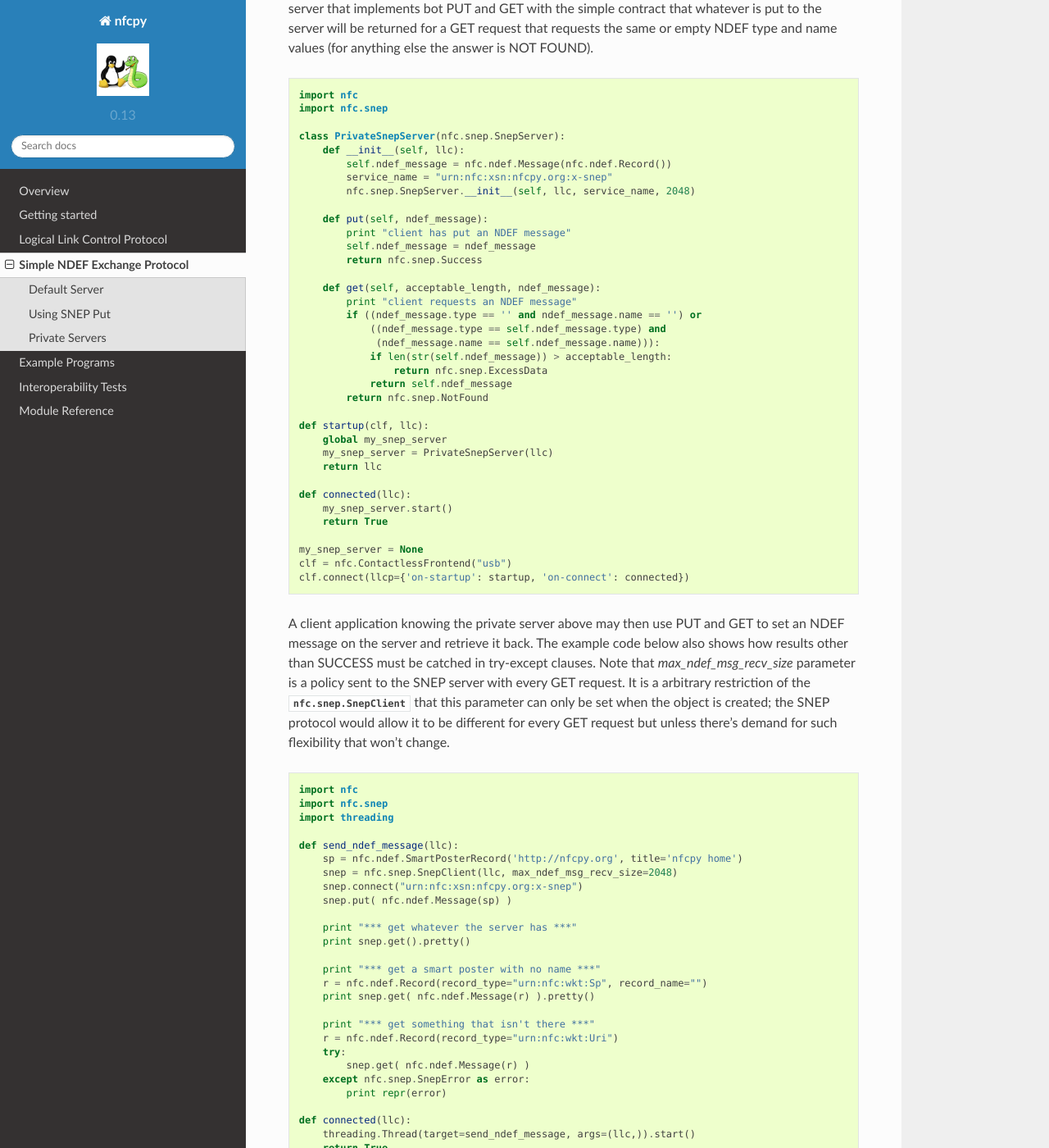
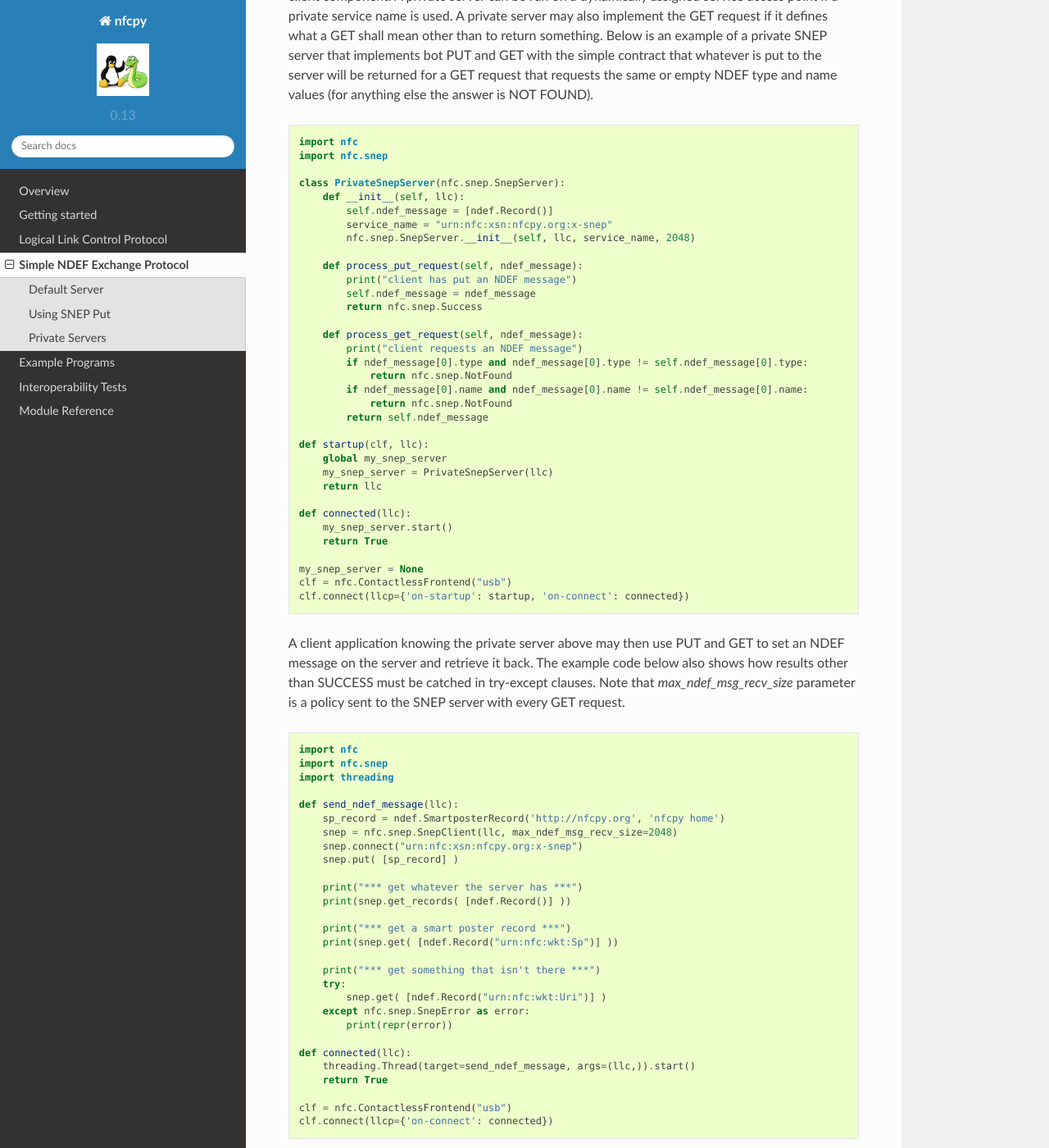
Before and after one commit to nfcpy/nfcpy, a Sphinx documentation site: the page built from docs/topics/snep.rst, in a window 1280 px wide and 1400 px high, scrolled down 3379 px. Shown: the whole window at 82% size. Built offline with Sphinx 7.4.7 and the Read the Docs theme 2.0.0, drawn with Linux system fonts in a browser that asks for light colours; some of the changed text lies outside the part shown.

Commit message:
Correct ndef usage in documentation.

```diff
--- a/docs/topics/snep.rst
+++ b/docs/topics/snep.rst
@@ -79,7 +79,8 @@ Default Server
 --------------
 
 A basic *Default SNEP Server* can be built with *nfcpy* like in the
-following example, where all error and exception handling has been sacrified for brevity. ::
+following example (where all error and exception handling has been
+sacrified for brevity). ::
 
   import nfc
   import nfc.snep
@@ -88,9 +89,10 @@ following example, where all error and exception handling has been sacrified for
       def __init__(self, llc):
           nfc.snep.SnepServer.__init__(self, llc, "urn:nfc:sn:snep")
 
-      def put(self, ndef_message):
-          print "client has put an NDEF message"
-          print ndef_message.pretty()
+      def process_put_request(self, ndef_message):
+          print("client has put an NDEF message")
+          for record in ndef_message:
+              print(record)
           return nfc.snep.Success
 
   def startup(llc):
@@ -119,22 +121,24 @@ size of NDEF messages that can be received, the
 Using SNEP Put
 --------------
 
-Sending an NDEF message to the *Default SNEP Server* is easily done
-with an instance of :class:`nfc.snep.SnepClient` and is basically to
-call :meth:`nfc.snep.SnepClient.put` with the message to send. The
-example below shows how the function to send the NDEF message is
+The :class:`nfc.snep.SnepClient` provides two methods to send an NDEF
+message to the *Default SNEP Server*. A list of :class:`ndef.Record`
+objects can be send with :meth:`nfc.snep.SnepClient.put_records`. This
+encodes the records into a sequence of octets that are then send with
+:meth:`nfc.snep.SnepClient.put_octets`.
+
+The example below shows how the function to send the NDEF message is
 started as a separate thread - it cannot be directly called in
-:func:`connected` because the main thread context is used to run the
-LLCP link. ::
+:func:`connected` because the main thread context is used to operate
+the LLCP link. ::
 
   import nfc
   import nfc.snep
   import threading
 
   def send_ndef_message(llc):
-      sp = nfc.ndef.SmartPosterRecord('http://nfcpy.org', title='nfcpy home')
-      snep = nfc.snep.SnepClient(llc)
-      snep.put( nfc.ndef.Message(sp) )
+      sp = ndef.SmartposterRecord('http://nfcpy.org', 'nfcpy home')
+      nfc.snep.SnepClient(llc).put_records( [sp] )
 
   def connected(llc):
       threading.Thread(target=send_ndef_message, args=(llc,)).start()
@@ -155,9 +159,8 @@ nothing. ::
   server = None
 
   def send_ndef_message(llc):
-      sp = nfc.ndef.SmartPosterRecord('http://nfcpy.org', title='nfcpy home')
-      snep = nfc.snep.SnepClient(llc)
-      snep.put( nfc.ndef.Message(sp) )
+      sp_record = ndef.SmartposterRecord('http://nfcpy.org', 'nfcpy home')
+      nfc.snep.SnepClient(llc).put_records( [sp_record] )
 
   def startup(clf, llc):
       global server
@@ -190,24 +193,22 @@ and name values (for anything else the answer is NOT FOUND). ::
 
   class PrivateSnepServer(nfc.snep.SnepServer):
       def __init__(self, llc):
-          self.ndef_message = nfc.ndef.Message(nfc.ndef.Record())
+          self.ndef_message = [ndef.Record()]
           service_name = "urn:nfc:xsn:nfcpy.org:x-snep"
           nfc.snep.SnepServer.__init__(self, llc, service_name, 2048)
 
-      def put(self, ndef_message):
-          print "client has put an NDEF message"
+      def process_put_request(self, ndef_message):
+          print("client has put an NDEF message")
           self.ndef_message = ndef_message
           return nfc.snep.Success
 
-      def get(self, acceptable_length, ndef_message):
-          print "client requests an NDEF message"
-          if ((ndef_message.type == '' and ndef_message.name == '') or
-              ((ndef_message.type == self.ndef_message.type) and
-               (ndef_message.name == self.ndef_message.name))):
-              if len(str(self.ndef_message)) > acceptable_length:
-                  return nfc.snep.ExcessData
-              return self.ndef_message
-          return nfc.snep.NotFound
+      def process_get_request(self, ndef_message):
+          print("client requests an NDEF message")
+          if ndef_message[0].type and ndef_message[0].type != self.ndef_message[0].type:
+              return nfc.snep.NotFound
+          if ndef_message[0].name and ndef_message[0].name != self.ndef_message[0].name:
+              return nfc.snep.NotFound
+          return self.ndef_message
 
   def startup(clf, llc):
       global my_snep_server
@@ -227,35 +228,29 @@ and GET to set an NDEF message on the server and retrieve it back. The
 example code below also shows how results other than SUCCESS must be
 catched in try-except clauses. Note that *max_ndef_msg_recv_size*
 parameter is a policy sent to the SNEP server with every GET
-request. It is a arbitrary restriction of the
-:class:`nfc.snep.SnepClient` that this parameter can only be set when
-the object is created; the SNEP protocol would allow it to be
-different for every GET request but unless there's demand for such
-flexibility that won't change. ::
+request. ::
 
   import nfc
   import nfc.snep
   import threading
 
   def send_ndef_message(llc):
-      sp = nfc.ndef.SmartPosterRecord('http://nfcpy.org', title='nfcpy home')
+      sp_record = ndef.SmartposterRecord('http://nfcpy.org', 'nfcpy home')
       snep = nfc.snep.SnepClient(llc, max_ndef_msg_recv_size=2048)
       snep.connect("urn:nfc:xsn:nfcpy.org:x-snep")
-      snep.put( nfc.ndef.Message(sp) )
+      snep.put( [sp_record] )
 
-      print "*** get whatever the server has ***"
-      print snep.get().pretty()
+      print("*** get whatever the server has ***")
+      print(snep.get_records( [ndef.Record()] ))
 
-      print "*** get a smart poster with no name ***"
-      r = nfc.ndef.Record(record_type="urn:nfc:wkt:Sp", record_name="")
-      print snep.get( nfc.ndef.Message(r) ).pretty()
+      print("*** get a smart poster record ***")
+      print(snep.get( [ndef.Record("urn:nfc:wkt:Sp")] ))
 
-      print "*** get something that isn't there ***"
-      r = nfc.ndef.Record(record_type="urn:nfc:wkt:Uri")
+      print("*** get something that isn't there ***")
       try:
-          snep.get( nfc.ndef.Message(r) )
+          snep.get( [ndef.Record("urn:nfc:wkt:Uri")] )
       except nfc.snep.SnepError as error:
-          print repr(error)
+          print(repr(error))
 
   def connected(llc):
       threading.Thread(target=send_ndef_message, args=(llc,)).start()
```
Also changed, not shown: other parts of docs/topics/snep.rst (+2 -2 lines), 1 other file.
